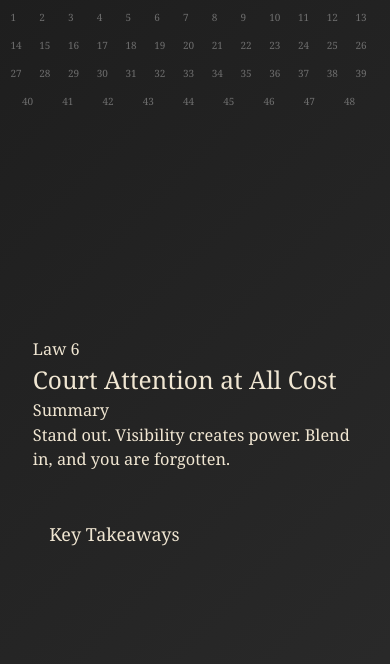
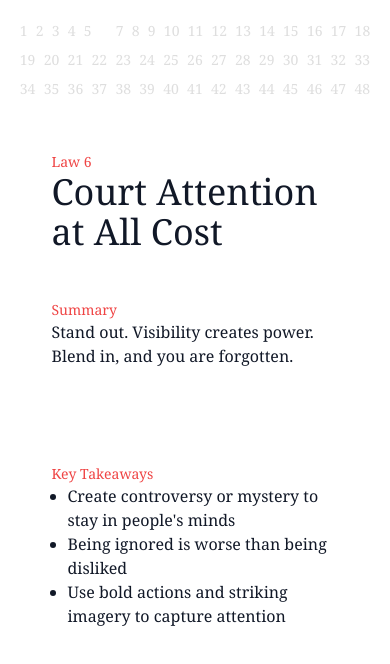
Before and after one commit to scottyzen/48_laws_chrome_extension, a browser extension: page index.html in a window 390 px wide. Drawn offline with Linux system fonts and the light colour scheme.

Commit message:
Refactor HTML structure and CSS styles for improved layout, readability, and responsiveness; enhance fade-in animations for law display

```diff
--- a/index.html
+++ b/index.html
@@ -6,20 +6,19 @@
     <title>48 Laws of Power - New Tab</title>
     <link rel="stylesheet" href="style.css" />
   </head>
-  <body>
+  <body class="text-gray-900">
     <div class="number-strip" id="number-strip"></div>
     <div class="container">
-      <div id="law-number"></div>
-      <h1 id="law-title" class="max-w-lg text-4xl"></h1>
-      <div class="grid gap-2 md:grid-cols-2">
-        <div>
-          <h2>Summary</h2>
+      <div id="law-number" class="text-red-500 text-sm"></div>
+      <h1 id="law-title" class="max-w-xl text-4xl mb-12"></h1>
+      <div class="grid gap-24 md:grid-cols-2">
+        <div class="text-left">
+          <h2 class="text-red-500 text-sm">Summary</h2>
           <p id="law-summary"></p>
         </div>
         <div class="key-takeaways" id="key-takeaways">
-          <h2>Key Takeaways</h2>
-          <ul id="takeaways-list list-reset"></ul>
-        </div>
+          <h2 class="text-red-500 text-sm">Key Takeaways</h2>
+          <ul id="takeaways-list" class="list-disc pl-4"></div>
       </div>
     </div>
     <script src="laws.js"></script>
--- a/script.js
+++ b/script.js
@@ -50,10 +50,10 @@ function showSpecificLaw(lawNumber) {
   const summaryElement = document.getElementById("law-summary");
   const takeawaysListElement = document.getElementById("takeaways-list");
 
-  // Add fade-in animation
-  lawNumberElement.className = "fade-in";
-  titleElement.className = "fade-in";
-  summaryElement.className = "fade-in";
+  // Add fade-in animation while preserving existing classes
+  lawNumberElement.classList.add("fade-in");
+  titleElement.classList.add("fade-in");
+  summaryElement.classList.add("fade-in");
 
   lawNumberElement.textContent = `Law ${law.lawNumber}`;
   titleElement.textContent = law.title;
@@ -65,7 +65,7 @@ function showSpecificLaw(lawNumber) {
     law.keyTakeaways.forEach((takeaway) => {
       const li = document.createElement("li");
       li.textContent = takeaway;
-      li.className = "fade-in";
+      li.classList.add("fade-in");
       takeawaysListElement.appendChild(li);
     });
   }
@@ -122,10 +122,10 @@ function showLaw() {
   const summaryElement = document.getElementById("law-summary");
   const takeawaysListElement = document.getElementById("takeaways-list");
 
-  // Add fade-in animation
-  lawNumberElement.className = "fade-in";
-  titleElement.className = "fade-in";
-  summaryElement.className = "fade-in";
+  // Add fade-in animation while preserving existing classes
+  lawNumberElement.classList.add("fade-in");
+  titleElement.classList.add("fade-in");
+  summaryElement.classList.add("fade-in");
 
   lawNumberElement.textContent = `Law ${law.lawNumber}`;
   titleElement.textContent = law.title;
@@ -137,7 +137,7 @@ function showLaw() {
     law.keyTakeaways.forEach((takeaway) => {
       const li = document.createElement("li");
       li.textContent = takeaway;
-      li.className = "fade-in";
+      li.classList.add("fade-in");
       takeawaysListElement.appendChild(li);
     });
   }
--- a/src/input.css
+++ b/src/input.css
@@ -7,8 +7,6 @@ body {
   margin: 0;
   padding: 0;
   font-family: "Georgia", serif;
-  background: linear-gradient(135deg, #1e1e1e, #2b2b2b);
-  color: #f0e6d2;
   display: flex;
   flex-direction: column;
   justify-content: center;
@@ -46,66 +44,8 @@ body {
 .container {
   width: 100%;
   max-width: 90vw;
-  text-align: center;
   padding: 2rem;
   margin-bottom: 4rem;
-}
-
-hr {
-  border: none;
-  height: 2px;
-  background-color: #1f1f1fff;
-  margin: 2rem 0;
-}
-
-#law-number {
-  font-size: 1.125rem;
-  line-height: 1;
-}
-
-#law-title {
-  font-size: 2rem;
-  margin-bottom: 1rem;
-  color: #fff;
-  text-shadow: 2px 2px 4px rgba(0, 0, 0, 0.25);
-  text-wrap-mode: balance;
-  line-height: 1.35;
-}
-
-#law-summary {
-  font-size: 1.2rem;
-  line-height: 1.5;
-  margin-bottom: 2rem;
-  text-wrap-mode: balance;
-}
-
-.key-takeaways {
-  text-align: left;
-  margin-top: 2rem;
-  padding-left: 1rem;
-}
-
-.key-takeaways h2 {
-}
-
-#takeaways-list {
-  width: 100%;
-  list-style-type: none;
-  display: flex;
-  flex-weight: wrap;
-  gap: 1rem;
-  justify-content: space-evenly;
-  padding: 0;
-  text-wrap-mode: balance;
-}
-
-#takeaways-list li {
-  font-size: 1rem;
-  color: #f0e6d2;
-  max-width: 240px;
-  line-height: 1.5;
-  tex-wrap-mode: balance;
-  text-align: center;
 }
 
 .fade-in {
@@ -122,73 +62,3 @@ hr {
     transform: translateY(0);
   }
 }
-
-/* Subtle hover effect */
-body:hover .container {
-  transform: scale(1.02);
-  transition: transform 0.3s ease;
-}
-
-/* Reset transform when not hovering */
-.container {
-  transform: scale(1);
-  transition: transform 0.3s ease;
-}
-
-/* Responsive design for smaller screens */
-@media (max-width: 768px) {
-  .number-strip {
-    top: 10px;
-    gap: 6px;
-    max-width: 95vw;
-  }
-
-  .number-item {
-    width: 28px;
-    height: 28px;
-    font-size: 11px;
-  }
-
-  .container {
-    margin-top: 100px;
-    padding: 1rem;
-  }
-
-  #law-title {
-    font-size: 1.5rem;
-  }
-
-  #law-summary {
-    font-size: 1rem;
-  }
-
-  .key-takeaways {
-    padding: 1rem;
-    margin-top: 1.5rem;
-  }
-
-  .key-takeaways h2 {
-    font-size: 1.1rem;
-  }
-
-  #takeaways-list li {
-    font-size: 0.9rem;
-    padding-left: 1.5rem;
-  }
-}
-
-@media (max-width: 480px) {
-  .number-strip {
-    gap: 4px;
-  }
-
-  .number-item {
-    width: 24px;
-    height: 24px;
-    font-size: 10px;
-  }
-
-  .container {
-    margin-top: 120px;
-  }
-}
```
Also changed, not shown: style.css.
